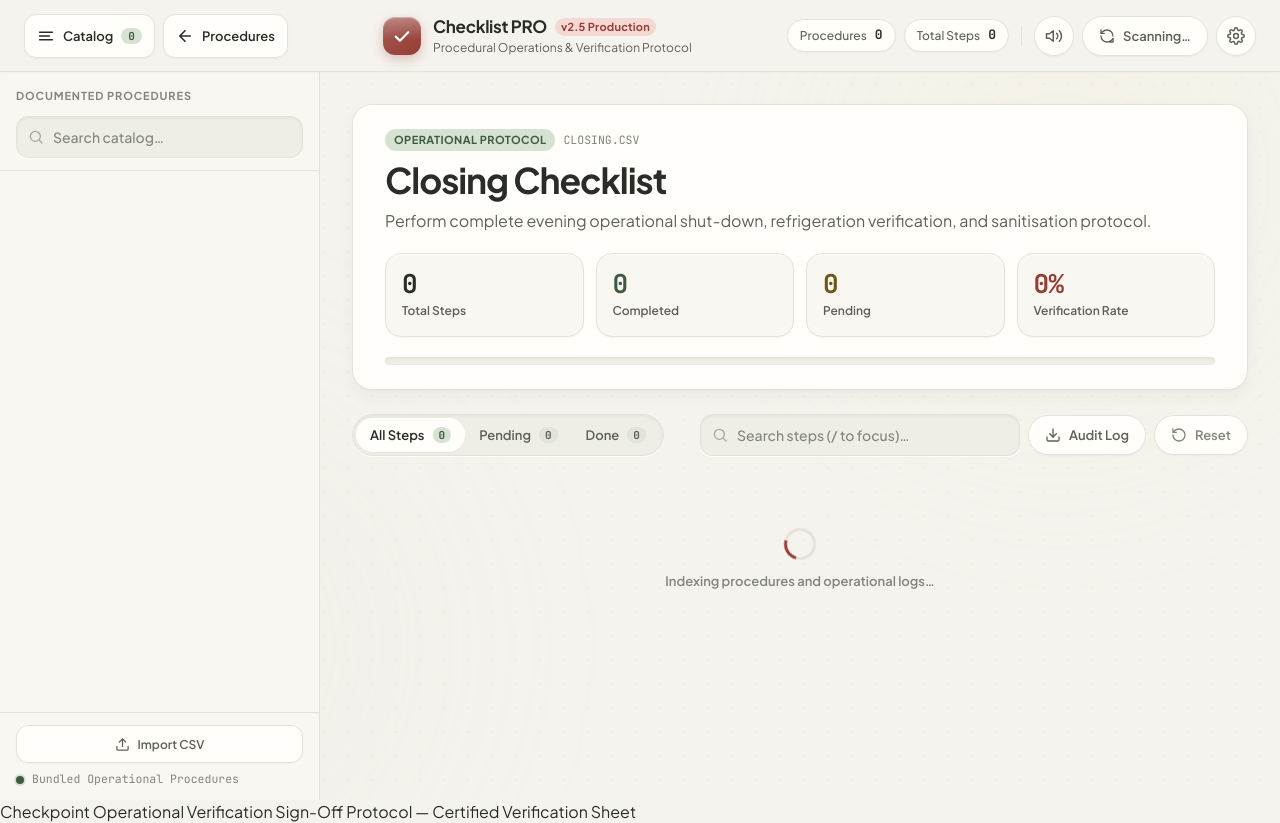
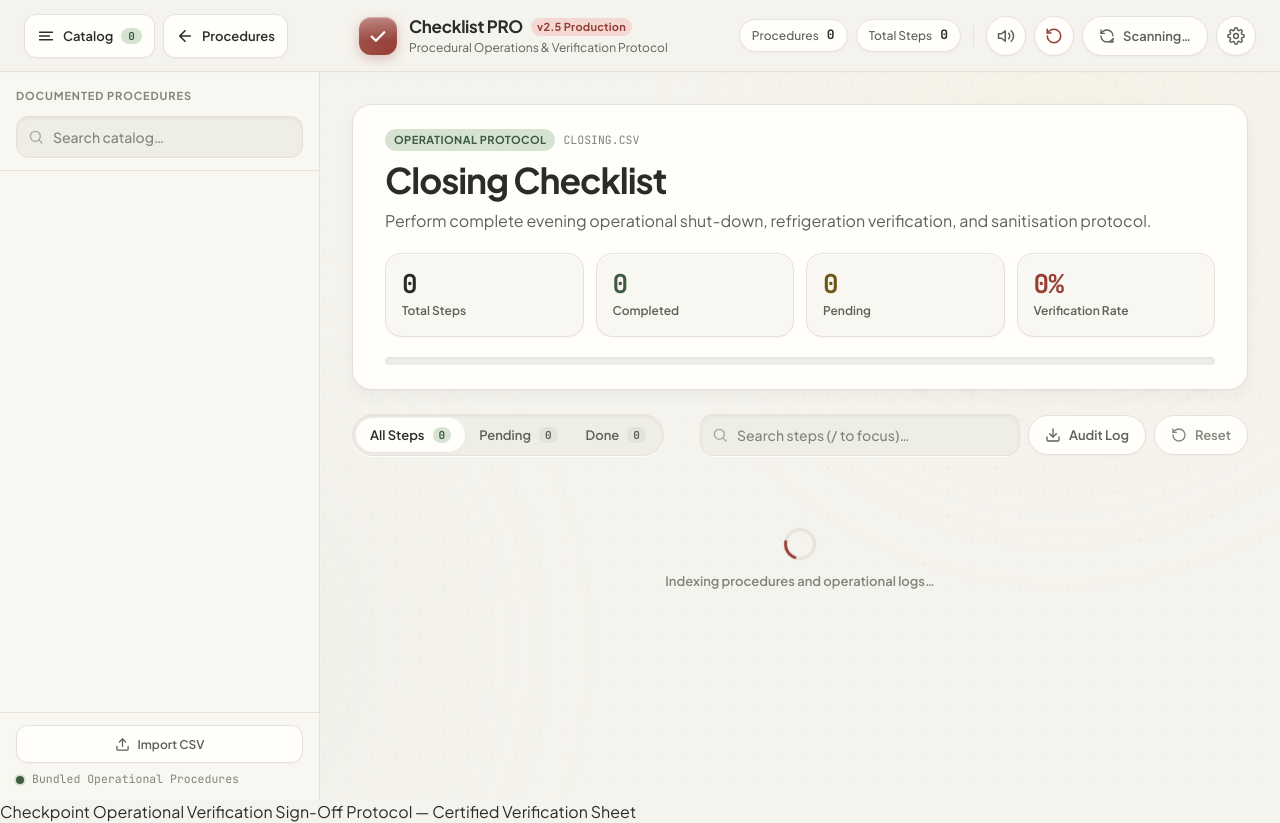
Before and after one commit to EmpireDevStudio/Demo-Home, a plain HTML site: page Demo-Checklists/index.html in a window 1280 px wide. Drawn offline with Linux system fonts and the light colour scheme.

Commit message:
Add files via upload

```diff
--- a/Demo-Checklists/index.html
+++ b/Demo-Checklists/index.html
@@ -99,6 +99,14 @@
                 <polygon points="11 5 6 9 2 9 2 15 6 15 11 19 11 5"></polygon>
                 <line x1="23" y1="9" x2="17" y2="15"></line>
                 <line x1="17" y1="9" x2="23" y2="15"></line>
+              </svg>
+            </button>
+
+            <!-- Reset the selected procedure -->
+            <button type="button" id="headerResetChecklistBtn" class="interactive-tactile icon-action-btn header-reset-btn" title="Reset the selected checklist" aria-label="Reset the selected checklist">
+              <svg viewBox="0 0 24 24" fill="none" stroke="currentColor" stroke-width="2" stroke-linecap="round" stroke-linejoin="round" aria-hidden="true">
+                <path d="M3 12a9 9 0 1 0 9-9 9.75 9.75 0 0 0-6.74 2.74L3 8"></path>
+                <path d="M3 3v5h5"></path>
               </svg>
             </button>
 
--- a/Demo-Checklists/script.js
+++ b/Demo-Checklists/script.js
@@ -1357,12 +1357,14 @@ function setupEventListeners() {
 
   // Reset Modal Triggers
   const resetBtn = document.getElementById("resetChecklistBtn");
+  const headerResetBtn = document.getElementById("headerResetChecklistBtn");
   const cancelResetBtn = document.getElementById("cancelResetBtn");
   const confirmResetBtn = document.getElementById("confirmResetBtn");
   const closeResetModalBtn = document.getElementById("closeResetModalBtn");
   const resetModal = document.getElementById("resetModal");
 
   if (resetBtn) resetBtn.addEventListener("click", openResetModal);
+  if (headerResetBtn) headerResetBtn.addEventListener("click", openResetModal);
   if (cancelResetBtn) cancelResetBtn.addEventListener("click", closeResetModal);
   if (confirmResetBtn) confirmResetBtn.addEventListener("click", executeResetChecklist);
   if (closeResetModalBtn) closeResetModalBtn.addEventListener("click", closeResetModal);
--- a/Demo-Checklists/style.css
+++ b/Demo-Checklists/style.css
@@ -518,6 +518,15 @@ body.is-drawer-locked {
   height: 40px;
   border-radius: var(--radius-pill);
   color: var(--color-text-secondary);
+}
+
+.header-reset-btn {
+  color: var(--color-terracotta-text);
+}
+
+.header-reset-btn:hover {
+  background-color: var(--color-terracotta-soft);
+  border-color: var(--color-terracotta-accent);
 }
 
 .icon-action-btn svg {
```
